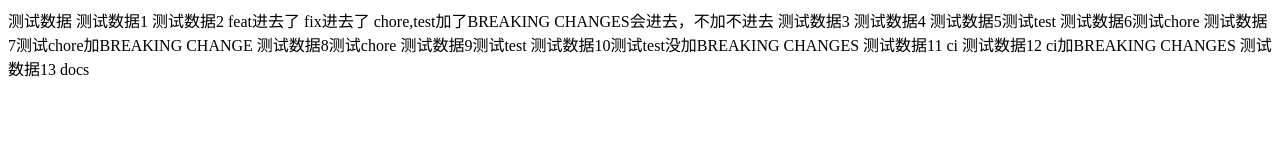
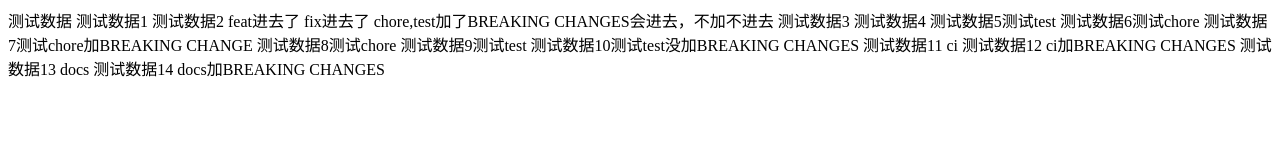
Before and after one commit to lyxdream/cz-demo, a website: page test.html in a window 1280 px wide. Drawn offline with Linux system fonts and the light colour scheme.

Commit message:
docs: ✏️ 测试数据14 docs加BREAKING CHANGES
BREAKING CHANGE: 🧨 测试数据14 docs加BREAKING CHANGES

```diff
--- a/test.html
+++ b/test.html
@@ -25,5 +25,6 @@
      测试数据11 ci
      测试数据12 ci加BREAKING CHANGES
      测试数据13 docs
+     测试数据14 docs加BREAKING CHANGES
 </body>
 </html>
```
